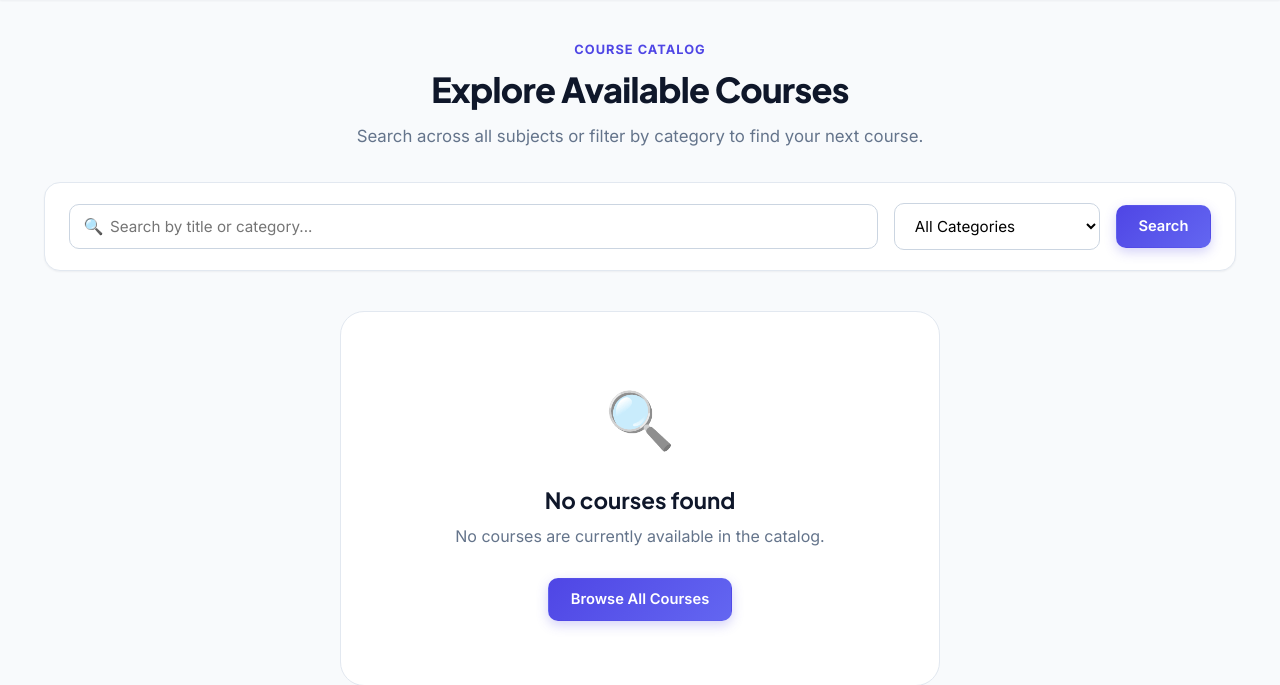
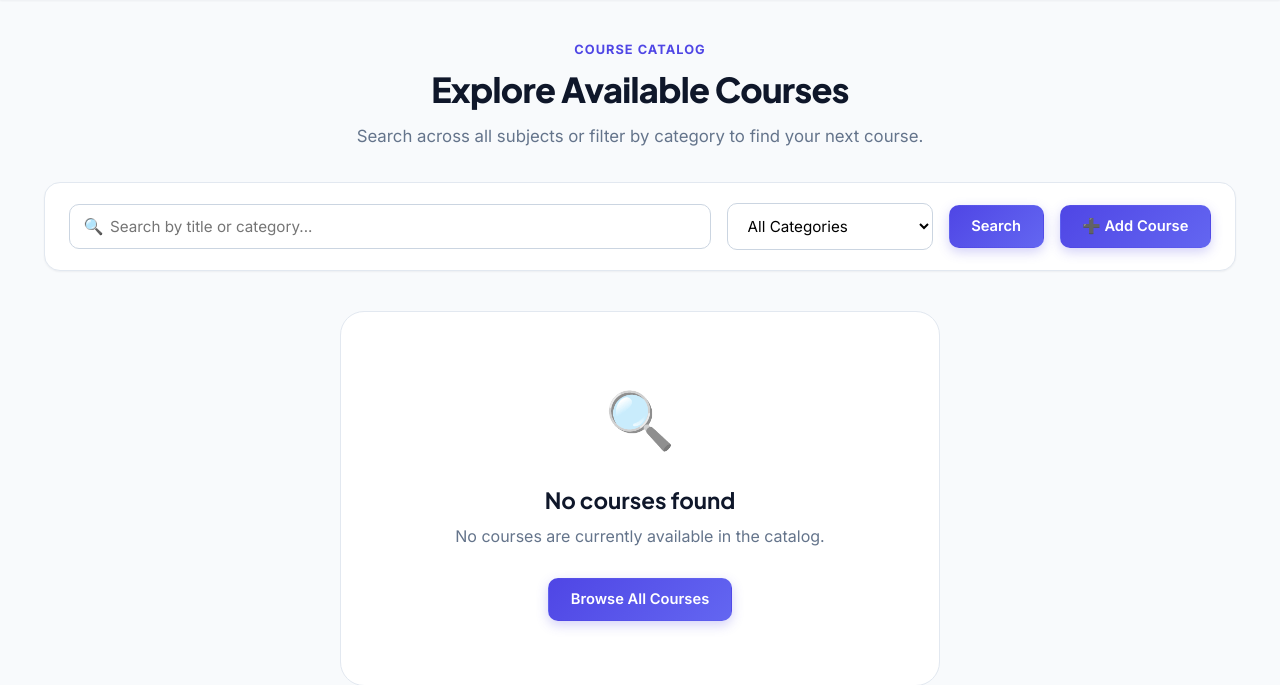
Before and after one commit to harshmordiya/harshmordiya-Django-Project, a Django app: page /courses/ in a window 1280 px wide. Shown: the part 71-756 px from the top of the page. Run offline with Django 5.2, Linux system fonts and the light colour scheme; the visitor is signed in with stand-in values (Sample User, id 1); data that the repository does not hold is empty.

Commit message:
add a course with relevant details.

```diff
--- a/Harsh/urls.py
+++ b/Harsh/urls.py
@@ -38,16 +38,33 @@ urlpatterns = [
     path("forgot-password/", forgot_password_view, name="forgot_password"),
     path("verify-otp/", verify_otp_view, name="verify_otp"),
     path("reset-password/", reset_password_view, name="reset_password"),
+    # Course Catalog & Details
     path("courses/", views.course_list_view, name="course_list"),
-    path("courses/<int:course_id>/",views.course_detail_view,name="course_detail"),
-    path("cart/",views.cart_view,name="cart"),
-    path("cart/add/<int:course_id>/",views.add_to_cart,name="add_to_cart"),
-    path("cart/remove/<int:cart_id>/",views.remove_from_cart,name="remove_from_cart"),
-    path("checkout/",views.checkout_view,name="checkout"),
-    path("payment/callback/",views.payment_callback,name="payment_callback"),
+    path("courses/<int:course_id>/", views.course_detail_view, name="course_detail"),
+
+    # Course Creation Routes (Instructor/Staff)
+    path("courses/create/", views.course_create_view, name="course_create"),
+    path("courses/add/", views.course_add_view, name="course_add"),
+    path("instructor/courses/create/", views.instructor_course_create_view, name="instructor_course_create"),
+    path("instructor/courses/add/", views.instructor_course_create_view, name="instructor_course_add"),
+
+    # Course Update/Edit Routes
+    path("courses/<int:course_id>/edit/", views.course_edit_view, name="course_edit"),
+    path("courses/<int:course_id>/update/", views.course_update_view, name="course_update"),
+    path("instructor/courses/<int:course_id>/edit/", views.instructor_course_edit_view, name="instructor_course_edit"),
+
+    # Course Delete Routes
+    path("courses/<int:course_id>/delete/", views.course_delete_view, name="course_delete"),
+    path("instructor/courses/<int:course_id>/delete/", views.instructor_course_delete_view, name="instructor_course_delete"),
+
+    # Shopping Cart & Checkout
+    path("cart/", views.cart_view, name="cart"),
+    path("cart/add/<int:course_id>/", views.add_to_cart, name="add_to_cart"),
+    path("cart/remove/<int:cart_id>/", views.remove_from_cart, name="remove_from_cart"),
+    path("checkout/", views.checkout_view, name="checkout"),
+    path("payment/callback/", views.payment_callback, name="payment_callback"),
+
+    # Instructor Portal
     path("instructor/courses/", views.instructor_courses_view, name="instructor_courses"),
     path("instructor/dashboard/", views.instructor_courses_view, name="instructor_dashboard"),
-    path("instructor/courses/create/", views.instructor_course_create_view, name="instructor_course_create"),
-    path("instructor/courses/<int:course_id>/edit/", views.instructor_course_edit_view, name="instructor_course_edit"),
-    path("instructor/courses/<int:course_id>/delete/", views.instructor_course_delete_view, name="instructor_course_delete"),
 ]
--- a/core/templates/base.html
+++ b/core/templates/base.html
@@ -42,6 +42,12 @@
                             <span class="user-role-tag">{{ nav_user_role }}</span>
                         {% endif %}
                     </a>
+
+                    {% if nav_user_role == 'instructor' %}
+                        <a href="{% url 'course_create' %}" class="btn btn-primary btn-sm" title="Create New Course">
+                            ➕ Add Course
+                        </a>
+                    {% endif %}
 
                     <a href="{% url 'logout' %}" class="btn btn-secondary btn-sm">Logout</a>
                 {% else %}
--- a/core/templates/course_list.html
+++ b/core/templates/course_list.html
@@ -41,6 +41,12 @@
             {% if search_query or category_filter %}
                 <a href="{% url 'course_list' %}" class="btn btn-secondary">Clear Filters</a>
             {% endif %}
+
+            {% if user.is_authenticated and nav_user_role == 'instructor' or user.is_staff %}
+                <a href="{% url 'course_create' %}" class="btn btn-primary" style="margin-left: auto;">
+                    ➕ Add Course
+                </a>
+            {% endif %}
         </form>
     </div>
 
@@ -82,6 +88,11 @@
                                 <a href="{% url 'course_detail' course.course_id %}" class="btn btn-outline btn-sm">
                                     View Details
                                 </a>
+                                {% if user.is_authenticated and user.is_staff or course.instructor and course.instructor.email == user.email %}
+                                    <a href="{% url 'course_edit' course.course_id %}" class="btn btn-primary btn-sm" title="Edit Course">
+                                        ✏️ Edit
+                                    </a>
+                                {% endif %}
                                 {% if user.is_authenticated %}
                                     <a href="{% url 'add_to_cart' course.course_id %}" class="btn btn-success btn-sm" title="Add to Cart">
                                         🛒 Add
--- a/core/views.py
+++ b/core/views.py
@@ -1,7 +1,8 @@
 import random
 import razorpay
 
-from django.shortcuts import render,redirect, get_object_or_404
+from django.shortcuts import render, redirect, get_object_or_404
+from django.http import Http404
 from django.contrib.auth import authenticate, login, logout
 from django.contrib.auth.decorators import login_required
 from django.contrib.auth.models import User
@@ -312,17 +313,32 @@ def course_list_view(request):
     )
 
 def course_detail_view(request, course_id):
-    course = get_object_or_404(
-        Course,
-        course_id=course_id,
-        is_active=True
-    )
+    course = get_object_or_404(Course, course_id=course_id)
+
+    # Check if the authenticated user is authorized to manage this course
+    is_course_manager = False
+    if request.user.is_authenticated:
+        if request.user.is_staff or request.user.is_superuser:
+            is_course_manager = True
+        else:
+            profile = UserProfile.objects.filter(user=request.user).first()
+            if profile and profile.role == "admin":
+                is_course_manager = True
+            elif profile and profile.role == "instructor":
+                instructor = get_instructor_for_user(request.user)
+                if instructor and (course.instructor == instructor or course.instructor is None):
+                    is_course_manager = True
+
+    # If the course is inactive, only allow course managers to view it
+    if not course.is_active and not is_course_manager:
+        raise Http404("Course not found or currently unavailable.")
 
     return render(
         request,
         "course_detail.html",
         {
-            "course": course
+            "course": course,
+            "is_course_manager": is_course_manager,
         }
     )
 
@@ -761,30 +777,52 @@ def instructor_course_create_view(request):
     )
 
 
-@instructor_required
+def can_manage_course(user, course):
+    """
+    Determines if a user has permission to manage (edit or delete) a course.
+    - Superusers, staff, and admin role users can manage any course.
+    - Instructors can manage courses that belong to them (or unclaimed courses).
+    """
+    if not user.is_authenticated:
+        return False, None
+    if user.is_staff or user.is_superuser:
+        return True, None
+    profile = UserProfile.objects.filter(user=user).first()
+    if profile and profile.role == "admin":
+        return True, None
+    if profile and profile.role == "instructor":
+        instructor = get_instructor_for_user(user)
+        if instructor and (course.instructor == instructor or course.instructor is None):
+            return True, instructor
+    return False, None
+
+
+@login_required
 def instructor_course_edit_view(request, course_id):
     """
-    Allows an instructor to edit details of an existing course they authored.
-    Includes strict permission check to prevent editing another instructor's course.
+    Allows an instructor or admin to edit details of an existing course.
+    Strictly verifies ownership or administrative privileges.
     """
-    instructor = get_instructor_for_user(request.user)
+    course = get_object_or_404(Course, course_id=course_id)
 
-    course = Course.objects.filter(course_id=course_id).first()
-    if not course:
-        messages.error(request, "Course not found.")
-        return redirect("instructor_courses")
-
-    # Security check: Ensure instructor owns this course
-    if course.instructor != instructor:
+    allowed, instructor = can_manage_course(request.user, course)
+    if not allowed:
         messages.error(request, "Unauthorized: You can only edit courses that belong to you.")
         return redirect("instructor_courses")
 
     if request.method == "POST":
         form = CourseForm(request.POST, instance=course)
         if form.is_valid():
-            form.save()
+            updated_course = form.save(commit=False)
+            if not updated_course.instructor and instructor:
+                updated_course.instructor = instructor
+            updated_course.save()
             messages.success(request, f'Course "{course.title}" was updated successfully!')
-            return redirect("instructor_courses")
+
+            profile = UserProfile.objects.filter(user=request.user).first()
+            if profile and profile.role == "instructor":
+                return redirect("instructor_courses")
+            return redirect("course_detail", course_id=course.course_id)
     else:
         form = CourseForm(instance=course)
 
@@ -797,26 +835,21 @@ def instructor_course_edit_view(request, course_id):
             "title": f"Edit Course: {course.title}",
             "subtitle": "Update details, syllabus description, duration, pricing, and availability.",
             "is_edit": True,
-            "instructor": instructor,
+            "instructor": course.instructor or instructor,
         }
     )
 
 
-@instructor_required
+@login_required
 def instructor_course_delete_view(request, course_id):
     """
-    Allows an instructor to delete a course they authored with confirmation.
-    Includes strict permission check and requires a POST request to perform deletion.
+    Allows an instructor or admin to delete a course with confirmation.
+    Strictly verifies ownership or administrative privileges. Requires a POST request to perform deletion.
     """
-    instructor = get_instructor_for_user(request.user)
+    course = get_object_or_404(Course, course_id=course_id)
 
-    course = Course.objects.filter(course_id=course_id).first()
-    if not course:
-        messages.error(request, "Course not found.")
-        return redirect("instructor_courses")
-
-    # Security check: Ensure instructor owns this course
-    if course.instructor != instructor:
+    allowed, instructor = can_manage_course(request.user, course)
+    if not allowed:
         messages.error(request, "Unauthorized: You can only delete courses that belong to you.")
         return redirect("instructor_courses")
 
@@ -826,14 +859,26 @@ def instructor_course_delete_view(request, course_id):
         title = course.title
         course.delete()
         messages.success(request, f'Course "{title}" was deleted permanently.')
-        return redirect("instructor_courses")
+
+        profile = UserProfile.objects.filter(user=request.user).first()
+        if profile and profile.role == "instructor":
+            return redirect("instructor_courses")
+        return redirect("course_list")
 
     return render(
         request,
         "instructor_course_confirm_delete.html",
         {
             "course": course,
-            "instructor": instructor,
+            "instructor": course.instructor or instructor,
             "enrolled_count": enrolled_count,
         }
     )
+
+
+# Course CRUD view aliases for flexible imports and routing
+course_create_view = instructor_course_create_view
+course_add_view = instructor_course_create_view
+course_update_view = instructor_course_edit_view
+course_edit_view = instructor_course_edit_view
+course_delete_view = instructor_course_delete_view
```
Also changed, not shown: core/templates/course_detail.html (+17 -0 lines).
